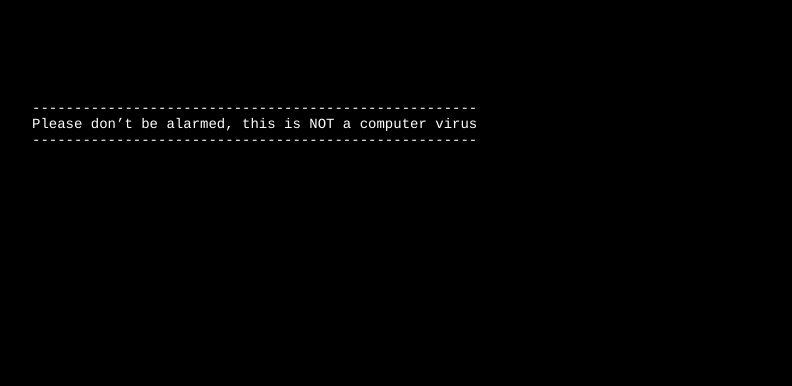
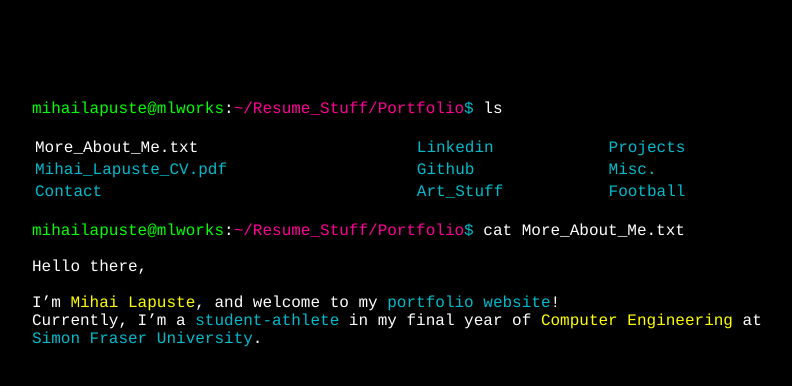
Before and after one commit to mihailapuste/mihailapuste.github.io, a plain HTML site: page More_About_Me.html in a window 1280 px wide. Shown: the whole page, without its empty margins (233-1025 px from the left). Drawn offline with Linux system fonts and the light colour scheme; a web font is replaced by a local one.

Commit message:
Update More_About_Me.html

```diff
--- a/More_About_Me.html
+++ b/More_About_Me.html
@@ -2,16 +2,40 @@
 <html>
   <head>
     <meta charset="UTF-8">
-    <title>title</title>
+    <title>More_About_Me</title>
   <link rel="stylesheet" href="//fonts.googleapis.com/css?family=font1|font2|etc" type="text/css">
   <link rel="stylesheet" type="text/css" href="index.css">
   </head>
   <body>
-    <div id="console">
+    <div id="console" style="font-size: 16px;">
+      <span id="a">mihailapuste@mlworks</span>:<span id="b">~/Resume_Stuff/Portfolio</span><span id="c">$</span> ls <br><br>
+      <table id="c" style="width: 100%;">
+          <tr>
+            <td><a style="color:white;" href="./More_About_Me.html">More_About_Me.txt</a> </td>
+            <td><a href="https://www.linkedin.com/in/mihai-lapuste">Linkedin</a> </td>
+            <td><a href="">Projects</a></td>
+          </tr>
+          <tr>
+            <td><a href="./Mihai_Lapuste_CV.pdf" download>Mihai_Lapuste_CV.pdf</a></td>
+            <td><a href="https://github.com/mihailapuste">Github</a></td>
+            <td><a href="">Misc.</a></td>
+          </tr>
+          <tr>
+            <td><a href="./Contact.html">Contact</a> </td>
+            <td><a href="">Art_Stuff</a> </td>
+            <td><a href="">Football</a></td>
+          </tr>
+        </table>
+        <br>
+        <span id="a">mihailapuste@mlworks</span>:<span id="b">~/Resume_Stuff/Portfolio</span><span id="c">$</span> cat More_About_Me.txt
+        <br><br>
+        Hello there, <br><br>
 
-      -----------------------------------------------------<br>
-      Please don’t be alarmed, this is NOT a computer virus<br>
-      -----------------------------------------------------<br>
+        I’m <span id="y">Mihai Lapuste</span>, and welcome to my <a href="https://mihailapuste.github.io/">portfolio website</a>!<br>
+
+        Currently, I’m a <a href="https://athletics.sfu.ca/roster.aspx?rp_id=4117">student-athlete</a> in my final year of <span id="y">Computer Engineering</span> at <a href="https://www.sfu.ca/">Simon Fraser University</a>.
+
+
     </div>
   </body>
 </html>
```
